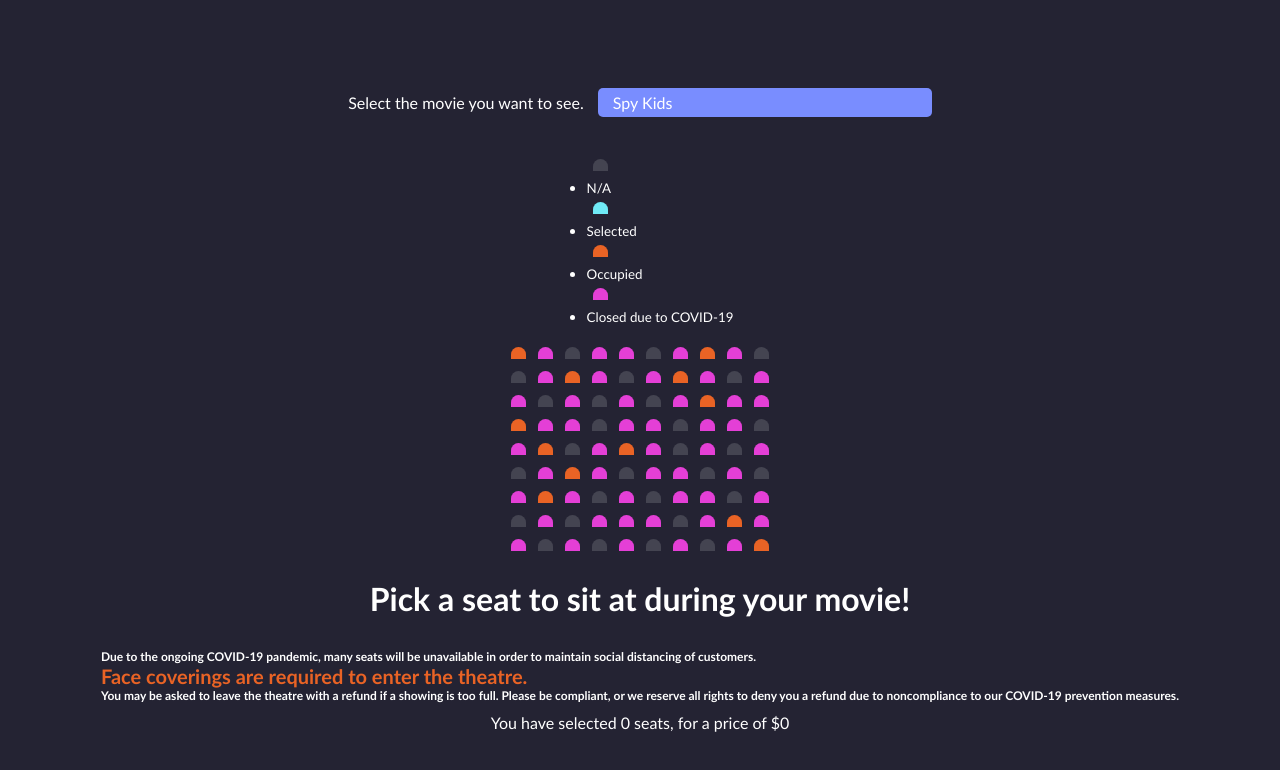
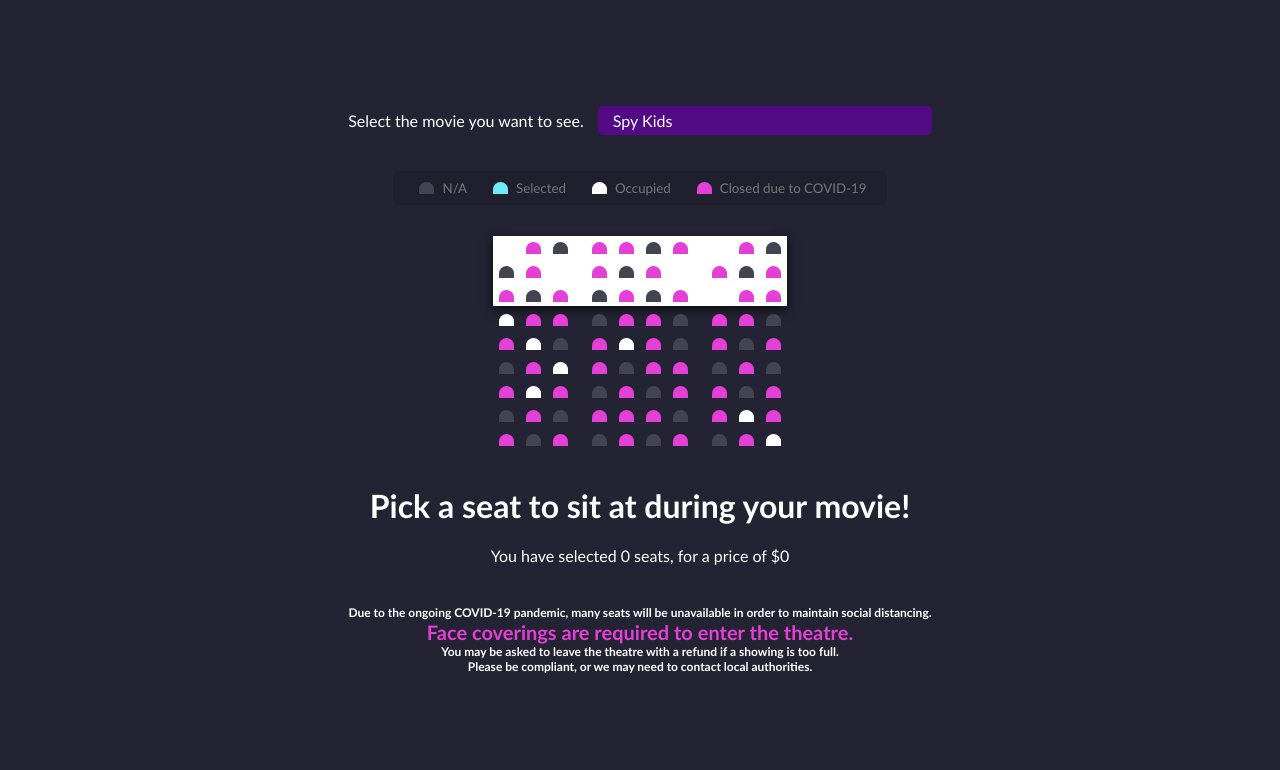
Before and after one commit to chotimmysf/movieseatbooker, a plain HTML site: page index.html in a window 1280 px wide. Drawn offline with Linux system fonts and the light colour scheme; a web font is replaced by a local one.

Commit message:
added movie screen, debugging seats and screen display

```diff
--- a/index.html
+++ b/index.html
@@ -46,6 +46,7 @@
 
     <div class="container">
       <div class="screen">
+        <div class="spacing">
           <div class="row">
             <!--Row 1-->
             <div class="seat occupied"></div>
@@ -165,24 +166,27 @@
           </div>
         </div>
       </div>
+    </div>
 
     <h1>Pick a seat to sit at during your movie!</h1>
+    <div class="text">
+      You have selected <span id="count">0</span> seats, for a price of
+      <span id="total">$0</span>
+    </div>
+
     <h2>
       Due to the ongoing COVID-19 pandemic, many seats will be unavailable in
-      order to maintain social distancing of customers.
+      order to maintain social distancing.
       <br />
       <strong class="bigtext"
         >Face coverings are required to enter the theatre.</strong
       >
       <br />
       You may be asked to leave the theatre with a refund if a showing is too
-      full. Please be compliant, or we reserve all rights to deny you a refund
-      due to noncompliance to our COVID-19 prevention measures.
+      full.
+      <br />
+      Please be compliant, or we may need to contact local authorities.
     </h2>
-    <div class="text">
-      You have selected <span id="count">0</span> seats, for a price of
-      <span id="total">$0</span>
-    </div>
 
     <script src="script.js"></script>
   </body>
--- a/style.css
+++ b/style.css
@@ -21,7 +21,7 @@ body {
 }
 
 .movie-container select {
-  background-color: #798dff;
+  background-color: #530a85;
   color: #ffffff;
   border: 0;
   border-radius: 5px;
@@ -47,22 +47,86 @@ body {
 }
 
 .seat.occupied {
-  background-color: #e96325;
+  background-color: #ffffff;
 }
 
 .seat.coronavirus {
   background-color: #e43fd6;
 }
 
-h2 {
-  font-size: 12px;
+.seat:nth-of-type(3) {
+  margin-right: 18px;
+}
+.seat:nth-last-of-type(3) {
+  margin-left: 18px;
+}
+
+.seat:not(.occupied):hover {
+  cursor: pointer;
+  transform: scale(1.5);
+}
+.showcase .seat:not(.occupied):hover {
+  cursor: default;
+  transform: scale(1);
+}
+
+.showcase {
+  background: rgba(0, 0, 0, 0.1);
+  padding: 5px 10px;
+  border-radius: 5px;
+  color: #777777;
+  list-style-type: none;
+  display: flex;
+  justify-content: space-between;
+}
+
+.showcase li {
+  display: flex;
+  align-items: center;
+  justify-content: center;
+  margin: 0 10px;
+}
+
+.showcase li small {
+  margin-left: 2px;
+}
+
+h1 {
+  margin-top: 150px;
 }
 
 .bigtext {
   font-size: 20px;
-  color: #e96325;
+  color: #e43fd6;
 }
 
 .row {
   display: flex;
 }
+
+.screen {
+  background-color: #ffffff;
+  height: 70px;
+  width: 100%;
+  margin: 15px 0;
+  box-shadow: 0 3px 10px rgba(0, 0, 0, 0.7);
+}
+
+.container {
+  perspective: 1000px;
+  margin-bottom: 15px;
+}
+
+p.text {
+  margin: 5px 0;
+}
+
+p.text span {
+  color: #6feaf6;
+}
+
+h2 {
+  font-size: 12px;
+  text-align: center;
+  padding: 30px;
+}
```
Lines whose indentation alone changed are shown as unchanged.
